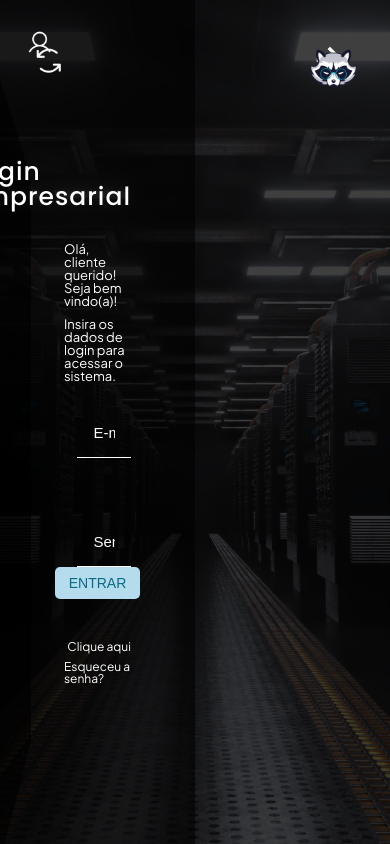
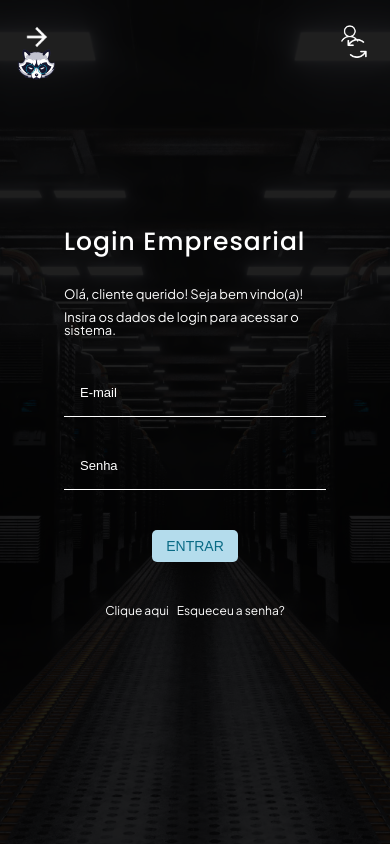
Before and after one commit to SPTech-performee/performee, a website: page site-performee/public/login-administrativo.html in a window 390 px wide. Both pictures are taken after a click on the picture 345 px from the left and 52 px from the top of the page. Drawn offline with Linux system fonts and the light colour scheme.

Commit message:
responsividade da outra parte do login

```diff
--- a/site-performee/public/css/login-administrativo.css
+++ b/site-performee/public/css/login-administrativo.css
@@ -111,6 +111,7 @@ body {
     gap: 3vh;
     background-color: transparent;
     padding: 4rem;
+    transition: .7s;
 }
 
 .esquerda.showing::before {
@@ -194,6 +195,7 @@ body {
 .esquerda .textos p {
     justify-content: flex-start;
     align-items: end;
+    text-align: end;
 }
 
 .esquerda::after {
--- a/site-performee/public/css/responsividade/login-administrativo-mobile.css
+++ b/site-performee/public/css/responsividade/login-administrativo-mobile.css
@@ -9,24 +9,38 @@ img {
 
 .esquerda {
     position: absolute;
+    top: 0;
     left: 0;
-    top: 0;
 }
 
-.esquerda a img {
-    top: 2rem;
-    left: 1rem;
+.esquerda>a:first-of-type,
+.esquerda>a:first-of-type img,
+.esquerda.showing>a:first-of-type,
+.esquerda.showing>a:first-of-type img,
+.direita.hide>a:first-of-type,
+.direita.hide>a:first-of-type img {
+    display: flex;
+    position: absolute;
+    top: .7rem;
+    left: .7rem;
     max-width: 30px;
 }
 
-.esquerda img {
+.esquerda img:first-of-type,
+.direita img:first-of-type {
     position: absolute;
     bottom: 1rem;
     left: 1rem;
     max-width: 40px;
 }
 
-.esquerda::after {
+.direita img:first-of-type,
+.direita::after,
+.esquerda::after,
+.esquerda.showing img:first-of-type,
+.esquerda.showing::after,
+.esquerda.esquerda.showing img:last-of-type,
+.esquerda * {
     display: none;
 }
 
@@ -34,29 +48,39 @@ img {
     background-color: transparent;
 }
 
-.direita img {
+.direita img:last-of-type,
+.direita.hide img:last-of-type {
+    display: flex;
     position: absolute;
     right: 1rem;
     top: 1rem;
     max-width: 40px;
 }
 
-.div_inputs {
+.direita .div_inputs,
+.esquerda .div_inputs {
     gap: 3vh;
 }
 
-.direita input {
+.direita input,
+.esquerda input {
     width: 100%;
     font-size: 13px;
 }
 
-.textos {
+.direita .textos,
+.direita .textos p,
+.esquerda .textos,
+.esquerda .textos p {
+    text-align: start;
+    align-items: start;
     width: 100%;
     height: auto;
     gap: 4vh;
 }
 
-.textos h1 {
+.direita .textos h1,
+.esquerda .textos h1 {
     display: flex;
     flex-direction: column;
     gap: 5px;
@@ -64,14 +88,17 @@ img {
     font-size: 25px;
 }
 
-.textos p {
+.direita .textos p,
+.esquerda .textos p {
     font-size: 13px;
     gap: 10px;
 }
 
-.submit-container {
+.direita .submit-container,
+.esquerda .submit-container {
     width: 100%;
     flex-direction: column;
+    justify-content: flex-start;
     gap: 5vh;
 }
 
@@ -79,17 +106,24 @@ img {
     width: 22vw;
 }
 
-.esqueci-senha {
+.direita .submit-container .esqueci-senha,
+.esquerda .submit-container .esqueci-senha {
     justify-content: center;
     width: 100%;
     font-size: 12px;
 }
 
-.direita {
+.direita,
+.esquerda {
     width: 100%;
     background-color: rgba(0, 0, 0, 0.5);
     background-blend-mode: multiply;
     gap: 2rem;
+}
+
+.esquerda::after,
+.esquerda.showing::before {
+    display: none;
 }
 
 @media (min-height: 700px) {
--- a/site-performee/public/js/login-administrativo.js
+++ b/site-performee/public/js/login-administrativo.js
@@ -3,13 +3,13 @@ const target = document.querySelectorAll("[element-anime]")
     , direita = document.getElementById("Direita")
     , btnChange = document.querySelectorAll(".change");
 
-    const changeLogin = () => {
-        esquerda.classList.toggle("showing");
-        direita.classList.toggle("hide")
-    }
+const changeLogin = () => {
+    esquerda.classList.toggle("showing");
+    direita.classList.toggle("hide");
+}
 
-    const rolagem = () => {
-        const windowTop = window.pageYOffset + (window.innerHeight * 0.9);
+const rolagem = () => {
+    const windowTop = window.pageYOffset + (window.innerHeight * 0.9);
 
     target.forEach(e => {
         const elementTop = e.getBoundingClientRect().top + window.pageYOffset;
@@ -21,6 +21,24 @@ const target = document.querySelectorAll("[element-anime]")
     });
 }
 
+    if (window.screen.width <= 700) {
+        const arrowRight = document.getElementById("SetaVolta");
+        arrowRight.setAttribute('src', './assets/icons/arrow_back.png');
+    }
+
+if (window.screen.width <= 500) {
+    const submitContainer = document.querySelector(".submit-container");
+    submitContainer.innerHTML = `
+    <div class="esqueci-senha">
+        <span>Esqueceu a senha?</span>
+        <a href="#">Clique aqui</a>
+    </div>
+    <button class="select-disable" id="BtnClient">
+        ENTRAR
+    </button>
+    `;
+}
+
 window.addEventListener('load', rolagem);
 btnChange.forEach(e => {
     e.addEventListener('click', changeLogin);
--- a/site-performee/public/login-administrativo.html
+++ b/site-performee/public/login-administrativo.html
@@ -42,7 +42,7 @@
                 </div>
             </div>
             <div id="Direita" class="direita">
-                <a href="./index.html"> <img class="select-disable"
+                <a href="./index.html"> <img id="SetaVolta" class="select-disable"
                         src="./assets/icons/arrow_back-right.png" alt="Seta para voltar"></a>
                 <img class="select-disable" src="./assets/logos/logo-guaxinim-solo.png"
                     alt="Guaxinim performee">
```
